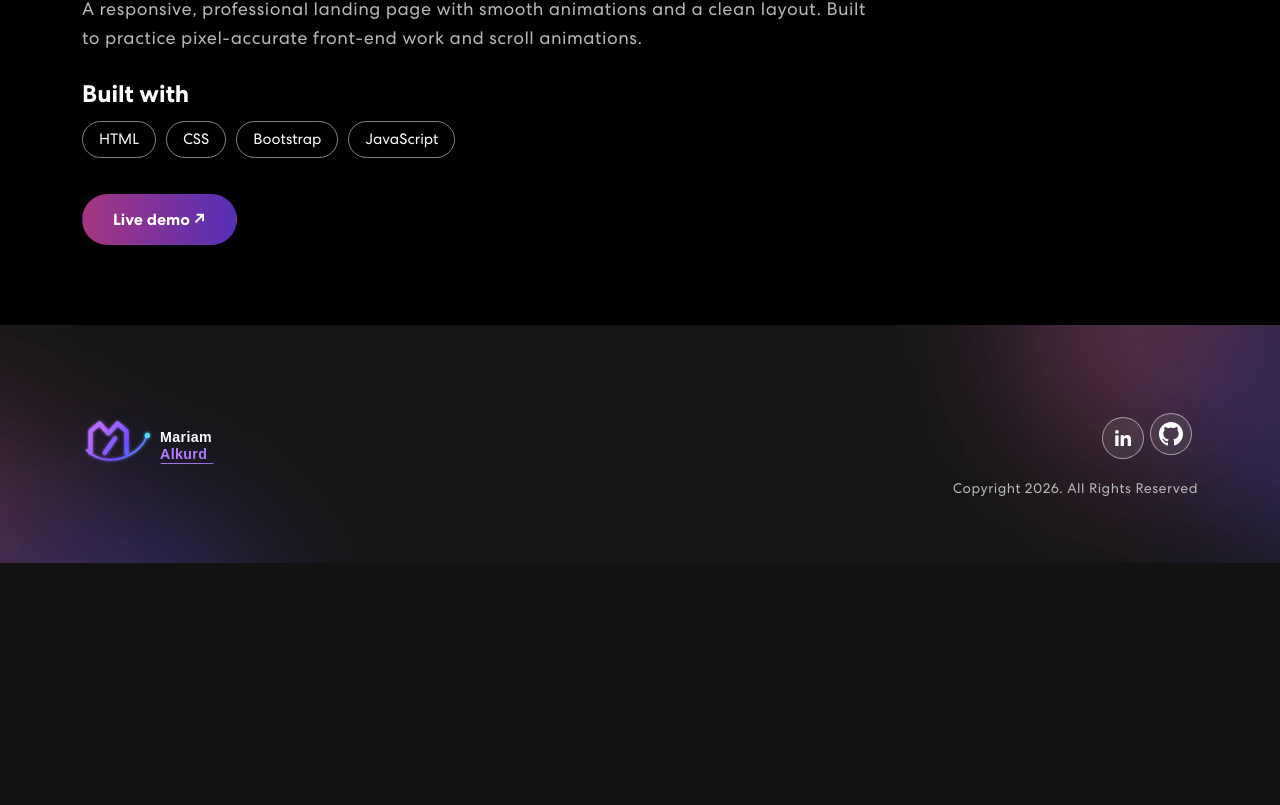
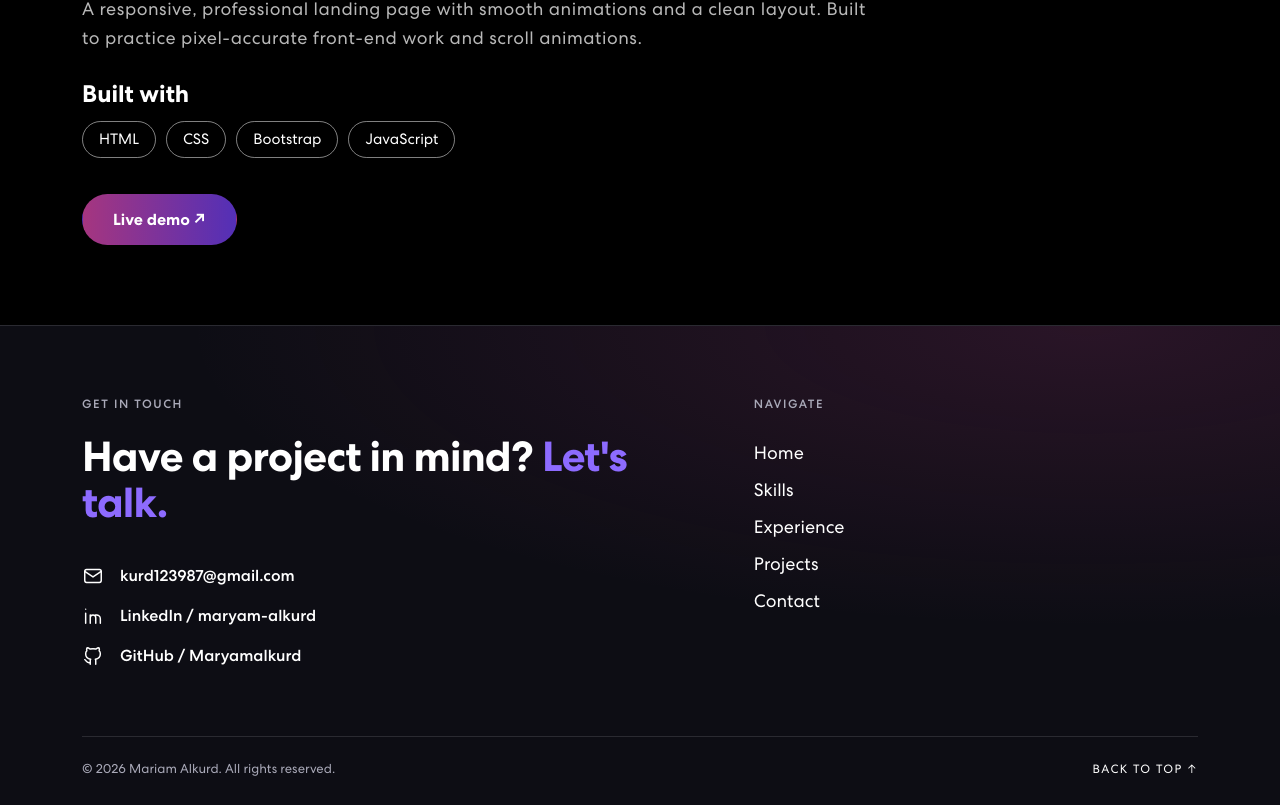
Before and after one commit to Maryamalkurd/frontPages_portfolio-, a React (Create React App) app: page /projects/1 in a window 1280 px wide. Shown: the part 978-1783 px from the top of the page. Before the commit the page ends 1541 px from the top, so only its background shows below. Built offline with nearby package versions, Linux system fonts and the light colour scheme.

Commit message:
Add files via upload

```diff
--- a/src/components/Footer.js
+++ b/src/components/Footer.js
@@ -1,32 +1,86 @@
-import { Container, Row, Col } from "react-bootstrap";
-// import { MailchimpForm } from "./MailchimpForm";
-import logo from "../assets/img/mariam-alkurd-logo-large.svg";
-import navIcon1 from "../assets/img/nav-icon1.svg";
-// import navIcon2 from "../assets/img/nav-icon2.svg";
-// import navIcon3 from "../assets/img/nav-icon3.svg";
+import { Container } from "react-bootstrap";
+import { HashLink } from "react-router-hash-link";
+
+const contacts = [
+  {
+    label: "kurd123987@gmail.com",
+    href: "mailto:kurd123987@gmail.com",
+    icon: (
+      <>
+        <rect x="3" y="5" width="18" height="14" rx="2" />
+        <path d="m3 7 9 6 9-6" />
+      </>
+    ),
+  },
+  {
+    label: "LinkedIn / maryam-alkurd",
+    href: "https://www.linkedin.com/in/maryam-alkurd/",
+    icon: (
+      <path d="M4 9v11M4 4.5v.01M9 20v-6a3 3 0 0 1 6 0v6M9 11v9M15 11a4 4 0 0 1 5 4v5" />
+    ),
+  },
+  {
+    label: "GitHub / Maryamalkurd",
+    href: "https://github.com/Maryamalkurd",
+    icon: (
+      <path d="M9 19c-4.3 1.4-4.3-2.5-6-3m12 5v-3.5c0-1 .1-1.4-.5-2 2.8-.3 5.5-1.4 5.5-6a4.6 4.6 0 0 0-1.3-3.2 4.2 4.2 0 0 0-.1-3.2s-1.1-.3-3.5 1.3a12.3 12.3 0 0 0-6.2 0C6.5 2.8 5.4 3.1 5.4 3.1a4.2 4.2 0 0 0-.1 3.2A4.6 4.6 0 0 0 4 9.5c0 4.6 2.7 5.7 5.5 6-.6.6-.6 1.2-.5 2V21" />
+    ),
+  },
+];
+
+const links = [
+  { label: "Home", to: "/#home" },
+  { label: "Skills", to: "/#skills" },
+  { label: "Experience", to: "/#experience" },
+  { label: "Projects", to: "/#projects" },
+  { label: "Contact", to: "/#connect" },
+];
 
 export const Footer = () => {
   return (
-    <footer className="footer ">
-      <Container className="mt-5">
-        <Row className="align-items-center">
+    <footer className="site-footer">
+      <Container>
+        <div className="sf-grid">
+          <div>
+            <p className="sf-label">Get in touch</p>
+            <h3 className="sf-title">
+              Have a project in mind? <em>Let's talk.</em>
+            </h3>
+            {contacts.map((c) => (
+              <a
+                key={c.label}
+                className="sf-row"
+                href={c.href}
+                target={c.href.startsWith("http") ? "_blank" : undefined}
+                rel="noopener noreferrer"
+              >
+                <svg viewBox="0 0 24 24" aria-hidden="true">{c.icon}</svg>
+                <span>{c.label}</span>
+              </a>
+            ))}
+          </div>
 
-          <Col size={12} sm={6}>
-            <img src={logo} alt="Logo" />
-          </Col>
-          <Col size={12} sm={6} className="text-center text-sm-end">
-            <div className="social-icon">
-              <a href="https://www.linkedin.com/in/maryam-alkurd/" target="_blank"><img src={navIcon1} alt="Icon" /></a>
-               <a className="git" target="_blank" href="https://github.com/Maryamalkurd"><svg xmlns="http://www.w3.org/2000/svg" width="24" height="24" viewBox="0 0 24 24" fill="currentColor">
-    <path d="M12 0c-6.626 0-12 5.373-12 12 0 5.302 3.438 9.8 8.207 11.387.599.111.793-.261.793-.577v-2.234c-3.338.726-4.033-1.416-4.033-1.416-.546-1.387-1.333-1.756-1.333-1.756-1.089-.745.083-.729.083-.729 1.205.084 1.839 1.237 1.839 1.237 1.07 1.834 2.807 1.304 3.492.997.107-.775.418-1.305.762-1.604-2.665-.305-5.467-1.334-5.467-5.931 0-1.311.469-2.381 1.236-3.221-.124-.303-.535-1.524.117-3.176 0 0 1.008-.322 3.301 1.23.957-.266 1.983-.399 3.003-.404 1.02.005 2.047.138 3.006.404 2.291-1.552 3.297-1.23 3.297-1.23.653 1.653.242 2.874.118 3.176.77.84 1.235 1.911 1.235 3.221 0 4.609-2.807 5.624-5.479 5.921.43.372.823 1.102.823 2.222v3.293c0 .319.192.694.801.576 4.765-1.589 8.199-6.086 8.199-11.386 0-6.627-5.373-12-12-12z"/>
-  </svg></a>
-              {/* <a href="#"><img src={navIcon2} alt="Icon" /></a>
-              <a href="#"><img src={navIcon3} alt="Icon" /></a> */}
-            </div>
-            <p>Copyright 2026. All Rights Reserved</p>
-          </Col>
-        </Row>
+          <div className="sf-links">
+            <p className="sf-label">Navigate</p>
+            {links.map((l) => (
+              <HashLink key={l.label} to={l.to}>
+                {l.label}
+              </HashLink>
+            ))}
+          </div>
+        </div>
+
+        <div className="sf-bar">
+          <span>© 2026 Mariam Alkurd. All rights reserved.</span>
+          <button
+            type="button"
+            className="sf-top"
+            onClick={() => window.scrollTo({ top: 0, behavior: "smooth" })}
+          >
+            Back to top ↑
+          </button>
+        </div>
       </Container>
     </footer>
-  )
-}
+  );
+};
```
